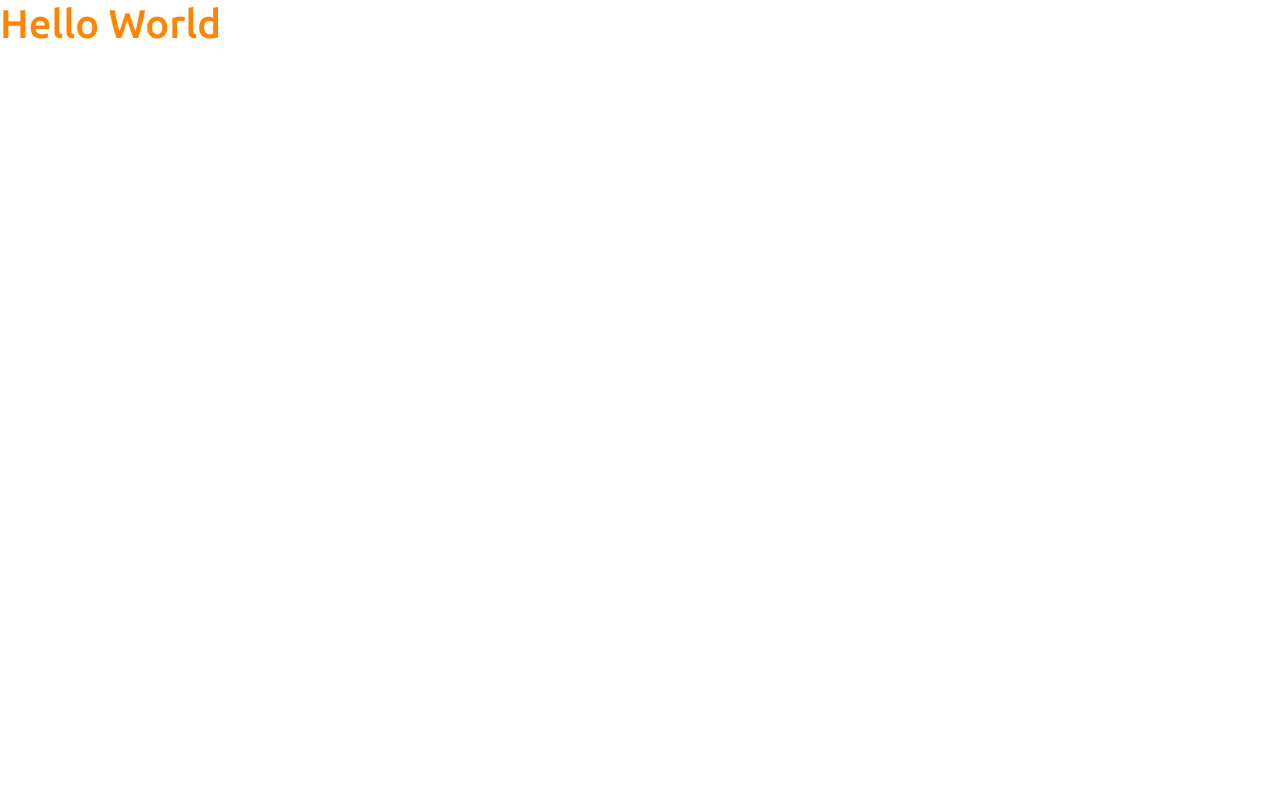
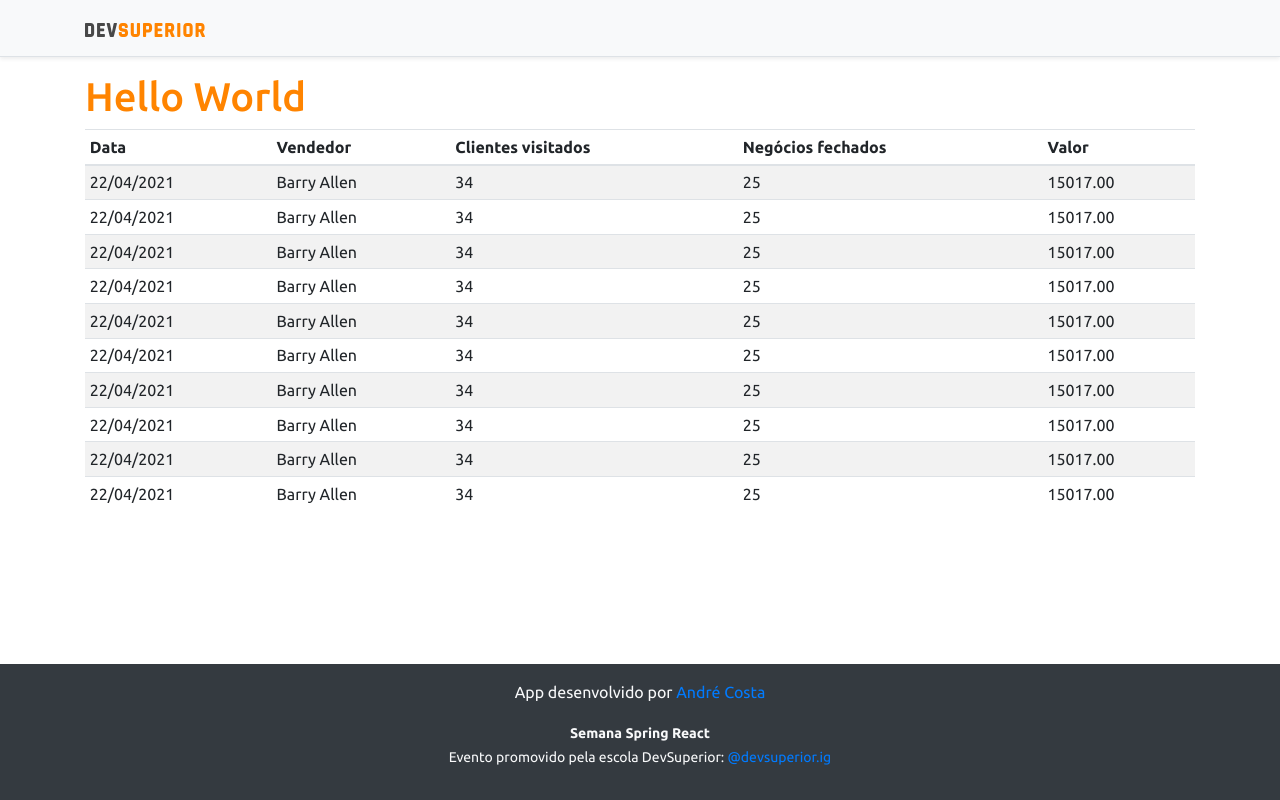
Before and after one commit to andre96costa/projeto-sds3, a React (Create React App) app in the folder frontend/: page / in a window 1280 px wide. Built offline with nearby package versions, Linux system fonts and the light colour scheme.

Commit message:
Basic static components

```diff
--- a/frontend/src/App.tsx
+++ b/frontend/src/App.tsx
@@ -1,11 +1,19 @@
+import DataTable from "components/dataTable";
+import Footer from "components/footer";
+import NavBar from "components/navbar";
 
 
 
 function App() {
   return (
-    <div >
-        <h1 className="text-primary">Hello World</h1>
-    </div>
+    <>
+      <NavBar></NavBar>
+      <div className="container">
+          <h1 className="text-primary">Hello World</h1>
+          <DataTable/>
+      </div>
+      <Footer/>
+    </>
   );
 }
 
--- /dev/null
+++ b/frontend/src/components/dataTable/index.tsx
@@ -0,0 +1,91 @@
+function DataTable() {
+    return (
+        <div className="table-responsive">
+            <table className="table table-striped table-sm">
+                <thead>
+                    <tr>
+                        <th>Data</th>
+                        <th>Vendedor</th>
+                        <th>Clientes visitados</th>
+                        <th>Negócios fechados</th>
+                        <th>Valor</th>
+                    </tr>
+                </thead>
+                <tbody>
+                    <tr>
+                        <td>22/04/2021</td>
+                        <td>Barry Allen</td>
+                        <td>34</td>
+                        <td>25</td>
+                        <td>15017.00</td>
+                    </tr>
+                    <tr>
+                        <td>22/04/2021</td>
+                        <td>Barry Allen</td>
+                        <td>34</td>
+                        <td>25</td>
+                        <td>15017.00</td>
+                    </tr>
+                    <tr>
+                        <td>22/04/2021</td>
+                        <td>Barry Allen</td>
+                        <td>34</td>
+                        <td>25</td>
+                        <td>15017.00</td>
+                    </tr>
+                    <tr>
+                        <td>22/04/2021</td>
+                        <td>Barry Allen</td>
+                        <td>34</td>
+                        <td>25</td>
+                        <td>15017.00</td>
+                    </tr>
+                    <tr>
+                        <td>22/04/2021</td>
+                        <td>Barry Allen</td>
+                        <td>34</td>
+                        <td>25</td>
+                        <td>15017.00</td>
+                    </tr>
+                    <tr>
+                        <td>22/04/2021</td>
+                        <td>Barry Allen</td>
+                        <td>34</td>
+                        <td>25</td>
+                        <td>15017.00</td>
+                    </tr>
+                    <tr>
+                        <td>22/04/2021</td>
+                        <td>Barry Allen</td>
+                        <td>34</td>
+                        <td>25</td>
+                        <td>15017.00</td>
+                    </tr>
+                    <tr>
+                        <td>22/04/2021</td>
+                        <td>Barry Allen</td>
+                        <td>34</td>
+                        <td>25</td>
+                        <td>15017.00</td>
+                    </tr>
+                    <tr>
+                        <td>22/04/2021</td>
+                        <td>Barry Allen</td>
+                        <td>34</td>
+                        <td>25</td>
+                        <td>15017.00</td>
+                    </tr>
+                    <tr>
+                        <td>22/04/2021</td>
+                        <td>Barry Allen</td>
+                        <td>34</td>
+                        <td>25</td>
+                        <td>15017.00</td>
+                    </tr>
+                </tbody>
+            </table>
+        </div>
+    );
+}
+
+export default DataTable;
--- /dev/null
+++ b/frontend/src/components/footer/index.tsx
@@ -0,0 +1,13 @@
+function Footer() {
+    return (
+        <footer className="footer mt-auto py-3 bg-dark">
+            <div className="container">
+                <p className="text-light">App desenvolvido por <a href="https://github.com/andre96costa" target="_blank" rel="noreferrer">André Costa</a></p>
+                <p className="text-light"><small><strong>Semana Spring React</strong><br/>
+                    Evento promovido pela escola DevSuperior: <a href="https://instagram.com/devsuperior.ig" target="_blank" rel="noreferrer">@devsuperior.ig</a></small></p>
+            </div>
+        </footer>
+    );
+  }
+
+  export default Footer;
--- /dev/null
+++ b/frontend/src/components/navbar/index.tsx
@@ -0,0 +1,16 @@
+
+import ImgDsDark from 'assets/img/ds_dark.svg';
+
+function NavBar() {
+    return (
+        <div className="d-flex flex-column flex-md-row align-items-center p-3 px-md-4 mb-3 bg-light border-bottom shadow-sm">
+            <div className="container">
+                <nav className="my-2 my-md-0 mr-md-3">
+                    <img src={ImgDsDark} alt="DevSuperior" width="120" />
+                </nav>
+            </div>
+        </div>
+    );
+  }
+
+  export default NavBar;
```
Also changed, not shown: frontend/src/assets/img/ds_dark.svg (added).
